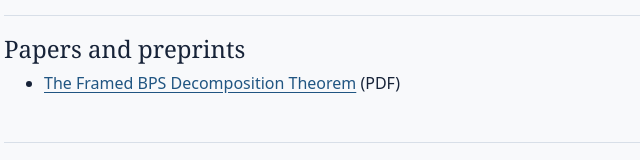
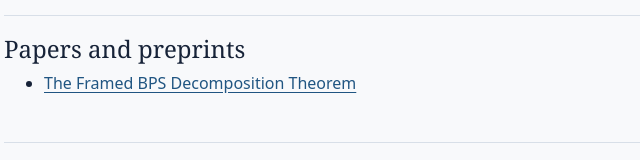
Before and after one commit to YihengWu196883/yihengwu196883.github.io, a plain HTML site: page research.html in a window 1280 px wide. Shown: the part 357-517 px from the top of the page, 220-860 px from the left. Drawn offline with Linux system fonts and the light colour scheme.

Commit message:
Update research.html

```diff
--- a/research.html
+++ b/research.html
@@ -30,7 +30,7 @@
       <h2 class="section-title" id="papers-and-preprints">Papers and preprints</h2>
       <div class="section-copy">
         <ul>
-          <li><a href="assets/The_framed_BPS_decomposition_theorem%20%2822%29.pdf">The Framed BPS Decomposition Theorem</a> (PDF)</li>
+          <li><a href="assets/The_framed_BPS_decomposition_theorem%20%2822%29.pdf">The Framed BPS Decomposition Theorem</a>
         </ul>
       </div>
     </section>
```
